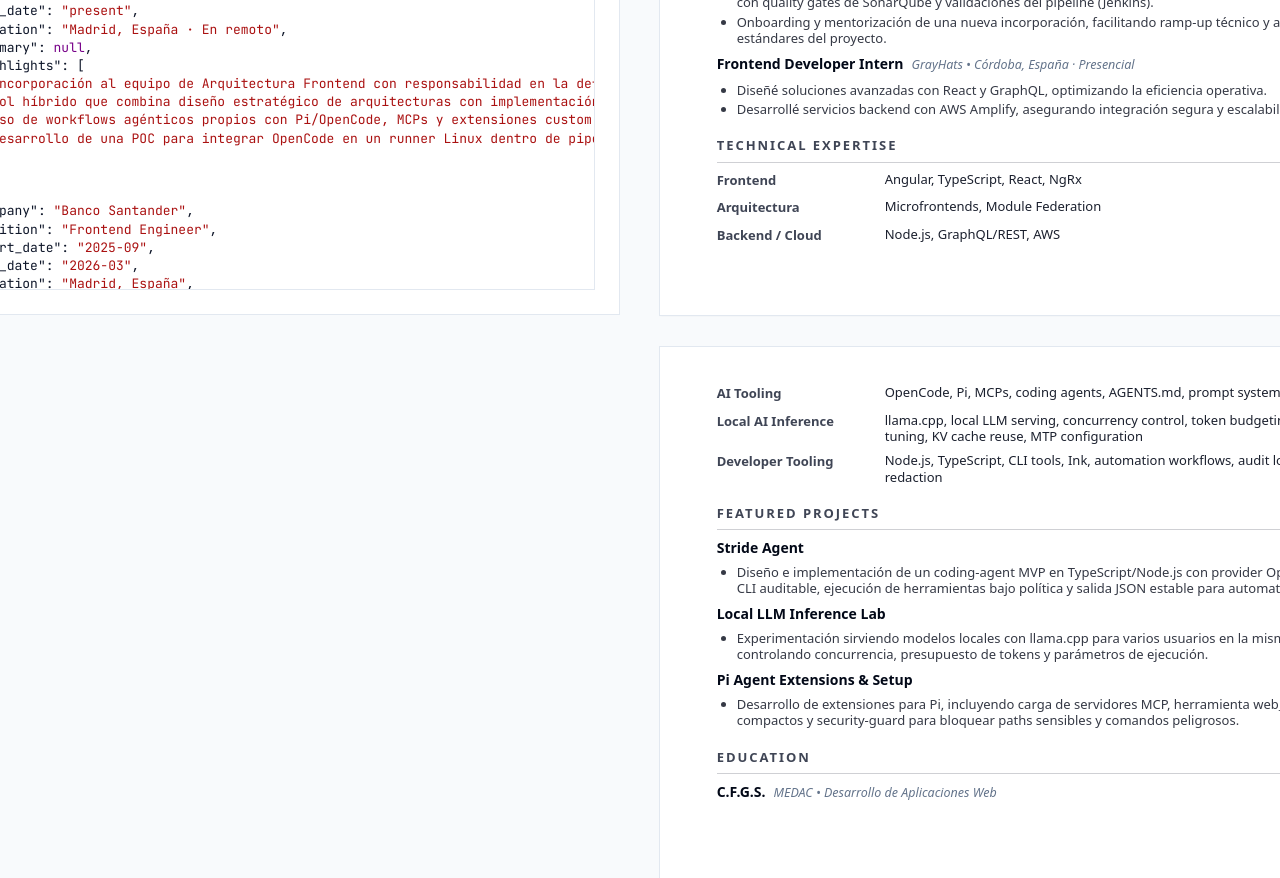
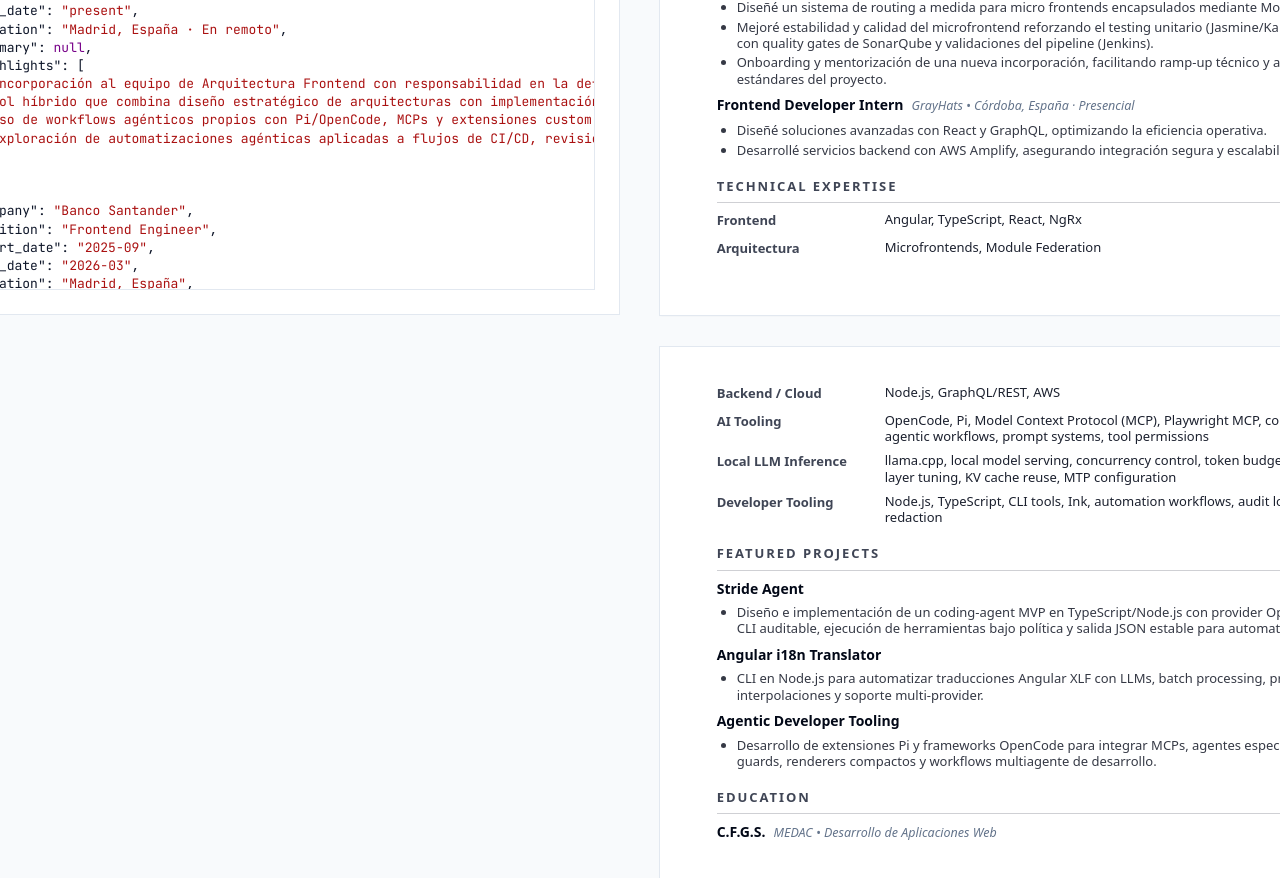
Before and after one commit to RafaGonzalezDev/cv-typewriter, a React (Vite) app: page / in a window 1280 px wide. Shown: the part 840-1718 px from the top of the page. Built offline with nearby package versions, Linux system fonts and the light colour scheme.

Commit message:
feat(cv): improve ats positioning

```diff
--- a/src/features/cv-typewriter/sample.js
+++ b/src/features/cv-typewriter/sample.js
@@ -14,7 +14,7 @@
     ],
     sections: {
       professional_summary: [
-        'Frontend Engineer en entornos enterprise bancarios. Trabajo con Angular, TypeScript y microfrontends, aplicando tooling agéntico, MCPs e inferencia local con LLMs para acelerar análisis técnico, desarrollo y entrega continua.'
+        'Frontend Engineer en entornos enterprise bancarios, enfocado en AI Developer Tooling y Developer Automation. Trabajo con Angular, TypeScript y microfrontends, aplicando agentic workflows, Model Context Protocol (MCP), Playwright e inferencia local con LLMs para acelerar análisis técnico, testing, documentación y entrega continua.',
       ],
       experience: [
         {
@@ -28,7 +28,7 @@
             'Incorporación al equipo de Arquitectura Frontend con responsabilidad en la definición y gobernanza del ecosistema técnico del banco.',
             'Rol híbrido que combina diseño estratégico de arquitecturas con implementación hands-on en entornos enterprise.',
             'Uso de workflows agénticos propios con Pi/OpenCode, MCPs y extensiones custom para acelerar análisis de código, documentación técnica, revisión de cambios y tareas recurrentes de arquitectura frontend.',
-            'Desarrollo de una POC para integrar OpenCode en un runner Linux dentro de pipelines Bitbucket, explorando auditoría de paneles Bitbucket/JIRA, revisión de pull requests y resolución asistida de issues mediante menciones al agente configurado.'
+            'Exploración de automatizaciones agénticas aplicadas a flujos de CI/CD, revisión de cambios e integración con herramientas colaborativas en entornos enterprise.',
           ],
         },
         {
@@ -43,6 +43,7 @@
             'Diseño y evolución de soluciones frontend en entorno bancario de alta disponibilidad con Angular y TypeScript.',
             'Diseño e implementación de una herramienta CLI (Node.js + TypeScript) para i18n end-to-end de microfrontends, basada en pipeline .xlf → CSV → traducción por batches vía API → consolidación → generación de locales.',
             'Reducción drástica del esfuerzo de internacionalización de días a minutos, habilitando entregas rápidas y adopción transversal en el equipo.',
+            'Implementación de testing automatizado asistido por agente mediante Playwright MCP para validar flujos E2E y reforzar la calidad funcional.',
             'Colaboración transversal con equipos de QA, desarrollo y negocio para asegurar calidad y entrega continua.',
             'Aplicación de tooling agéntico propio para acelerar tareas de análisis, documentación, generación de cambios y automatización dentro del ciclo de desarrollo frontend.',
             'Mentorización 1:1 a compañeros para estandarizar y agilizar procesos de desarrollo mediante workflows con MCPs y agentes de coding.',
@@ -91,15 +92,18 @@
         },
         {
           label: 'AI Tooling',
-          details: 'OpenCode, Pi, MCPs, coding agents, AGENTS.md, prompt systems, tool permissions',
+          details:
+            'OpenCode, Pi, Model Context Protocol (MCP), Playwright MCP, coding agents, agentic workflows, prompt systems, tool permissions',
         },
         {
-          label: 'Local AI Inference',
-          details: 'llama.cpp, local LLM serving, concurrency control, token budgeting, CPU/GPU layer tuning, KV cache reuse, MTP configuration',
+          label: 'Local LLM Inference',
+          details:
+            'llama.cpp, local model serving, concurrency control, token budgeting, CPU/GPU layer tuning, KV cache reuse, MTP configuration',
         },
         {
           label: 'Developer Tooling',
-          details: 'Node.js, TypeScript, CLI tools, Ink, automation workflows, audit logging, secret redaction',
+          details:
+            'Node.js, TypeScript, CLI tools, Ink, automation workflows, audit logging, secret redaction',
         },
       ],
       projects: [
@@ -111,24 +115,21 @@
           ],
         },
         {
-          name: 'Local LLM Inference Lab',
+          name: 'Angular i18n Translator',
           highlights: [
-            'Experimentación sirviendo modelos locales con llama.cpp para varios usuarios en la misma red, controlando concurrencia, presupuesto de tokens y parámetros de ejecución.',
-            'Ajuste de flags para reparto CPU/GPU, reutilización de caché en chunks y configuración MTP para acelerar la inferencia en escenarios locales.',
+            'CLI en Node.js para automatizar traducciones Angular XLF con LLMs, batch processing, preservación de interpolaciones y soporte multi-provider.',
           ],
         },
         {
-          name: 'Pi Agent Extensions & Setup',
+          name: 'Agentic Developer Tooling',
           highlights: [
-            'Desarrollo de extensiones para Pi, incluyendo carga de servidores MCP, herramienta web_fetch, renderers compactos y security-guard para bloquear paths sensibles y comandos peligrosos.',
-            'Construcción de una CLI interactiva en TypeScript/Ink para instalar, verificar y mantener configuraciones reproducibles de Pi con backups y validación de extensiones.',
+            'Desarrollo de extensiones Pi y frameworks OpenCode para integrar MCPs, agentes especializados, security guards, renderers compactos y workflows multiagente de desarrollo.',
           ],
         },
         {
-          name: 'OpenCode Agentic Frameworks',
+          name: 'Local LLM Inference Lab',
           highlights: [
-            'Diseño de frameworks reutilizables para OpenCode con workflows multiagente orientados a planificación, exploración, implementación, testing, debugging y review.',
-            'Construcción de una CLI interactiva para distribuir configuraciones de equipo con instalación transaccional, backups, rollback y verificación automática.',
+            'Experimentación sirviendo modelos locales con llama.cpp para varios usuarios en la misma red, controlando concurrencia, presupuesto de tokens, reparto CPU/GPU, KV cache reuse y MTP.',
           ],
         },
       ],
```
